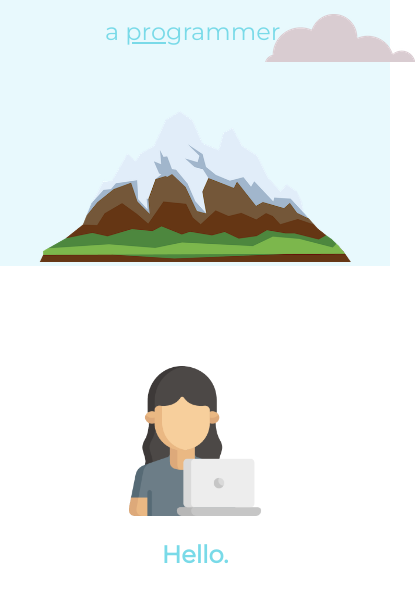
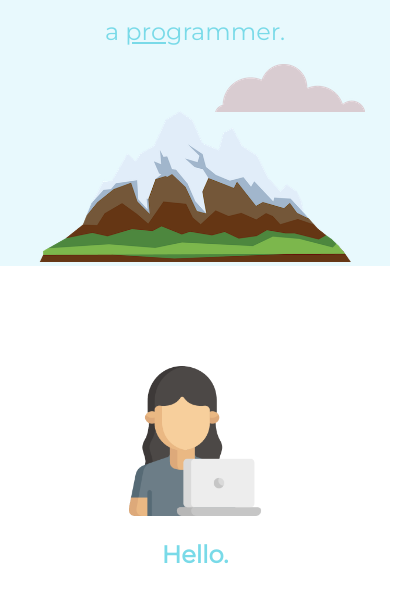
Before and after one commit to YsabelReyes/My-Site, a plain HTML site: page index.html in a window 390 px wide. Shown: the part 239-835 px from the top of the page, 415 px wide, since content can reach past the window. Drawn offline with Linux system fonts and the light colour scheme.

Commit message:
Update styles.css
Bottom-cloud

```diff
--- a/css/styles.css
+++ b/css/styles.css
@@ -160,10 +160,9 @@ a:hover{
         left:5%
     }
 
-    .bottom-cloud{
-        top:50%;
-        left:68%;
-
+.bottom-cloud{
+        top:60%;
+        left:55%;
     }
     .mountain-img{
         width: 80%;
```
